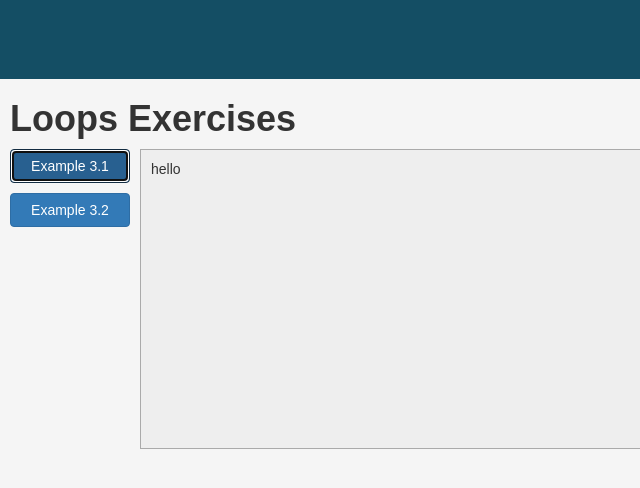
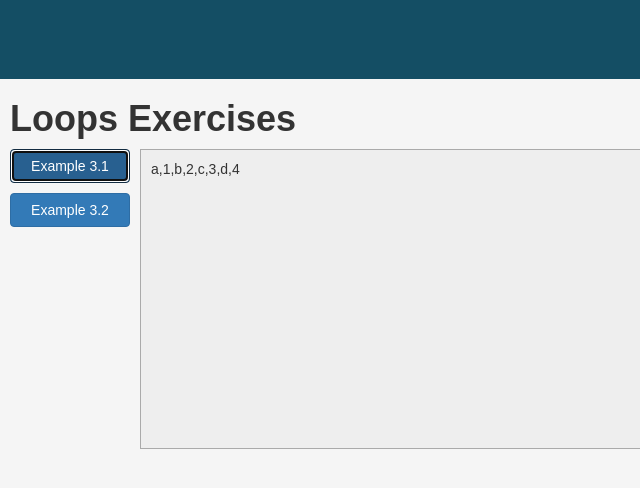
Before and after one commit to sarahweisser/Java2JavaScript-Lab-3, a plain HTML site: page index.html in a window 1280 px wide. Both pictures are taken after a click on the button "Example 3.1". Shown: the full height of the page, 0-640 px from the left. Drawn offline with nearby package versions, Linux system fonts and the light colour scheme; a web font is replaced by a local one.

Commit message:
made function to combine arrays in alternating order

```diff
--- a/index.html
+++ b/index.html
@@ -20,7 +20,7 @@
 
     <section id="menu">
       <ul>
-        <li><button type="button" class="btn btn-primary" onclick="yourFunctionName()">Example 3.1</button></li>
+        <li><button type="button" class="btn btn-primary" onclick="combineArrays(arr1, arr2)">Example 3.1</button></li>
         <li><button type="button" class="btn btn-primary" onclick="yourFunctionName()">Example 3.2</button></li>
       </ul>
     </section>
--- a/js/script.js
+++ b/js/script.js
@@ -1,6 +1,11 @@
 " use strict ";
 
 var display = document.getElementById("display");
+var array1 = [];
+var array2 = [];
+
+var arr1 = ["a", "b", "c", "d"];
+var arr2 = [1, 2, 3, 4];
 
 function yourFunctionName (){
   display.innerHTML = "hello";
@@ -11,3 +16,16 @@ function example(){
 
   display.innerHTML = v;
 }
+
+function combineArrays(array1, array2) {
+  var length;
+  var combinedArray = [];
+  if (array1.length <= array2.length) {
+    length = array2.length;
+  }
+  for (var i = 0; i < length; i++) {
+    combinedArray.push(array1[i]);
+    combinedArray.push(array2[i]);
+  }
+  display.innerHTML = combinedArray.toString();
+}
```
